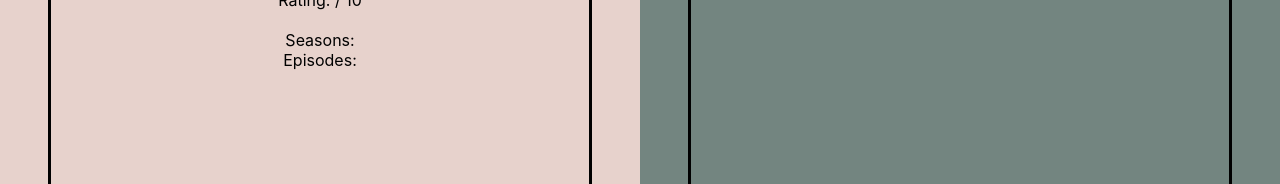
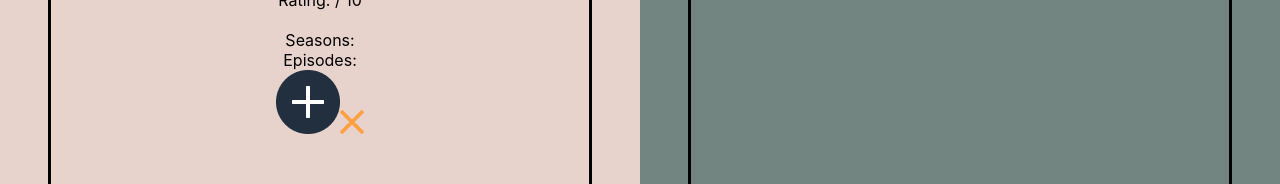
Before and after one commit to JohnnyOhall/critique_it, a React (Create React App) app in the folder client/: page / in a window 1280 px wide. Both pictures are taken after a click on the picture 320 px from the left and 803 px from the top of the page. Shown: the part 843-1027 px from the top of the page. Built offline with nearby package versions, Linux system fonts and the light colour scheme; a web font is replaced by a local one.

Commit message:
add select and close button to critique select component

```diff
--- a/client/src/components/Main/LeftSide/CritiqueSelect.jsx
+++ b/client/src/components/Main/LeftSide/CritiqueSelect.jsx
@@ -8,7 +8,7 @@ import CritiqueSelectAdd from "./CritiqueSelectAdd";
 import './CritiqueSelect.scss';
 
 
-const MAIN = "MAIN", ADD = "ADD"
+const MAIN = "MAIN", ADD = "ADD";
 
 
 const CritiqueSelect = props => {
@@ -18,7 +18,12 @@ const CritiqueSelect = props => {
   return (
     <section className="critique-left" id="nav-critique">
       { mode === MAIN && <CritiqueSelectMain onAdd={() => transition( ADD )} /> }
-      { mode === ADD && <CritiqueSelectAdd />}
+      { mode === ADD &&
+        <CritiqueSelectAdd
+          onClose={() => transition( back )}
+          onSelect={() => transition( MAIN )}
+        />
+      }
     </section>
   );
 };
--- a/client/src/components/Main/LeftSide/CritiqueSelectAdd.jsx
+++ b/client/src/components/Main/LeftSide/CritiqueSelectAdd.jsx
@@ -47,8 +47,18 @@ const CritiqueSelectAdd = props => {
       .catch(console.error);
   };
 
+  // Starts building page in database when user selects the show, then transitions to the main page
+  const selectShow = ( data ) => {
+    axios.post( '/pages/create', data )
+      .then(res => {
+        props.onSelect();
+      })
+      .catch(console.error);
+  }
+
   return (
     <div className="critique-select">
+
       <form onSubmit={ e => e.preventDefault( )}>
         <input
           placeholder="Enter Show Name"
@@ -58,6 +68,7 @@ const CritiqueSelectAdd = props => {
         />
         <button onClick={ e => findShow( search ) }>Search</button>
       </form>
+
       <p>Show Title: { show.name }</p>
       <p>Show ID: { show.id }</p>
       <p>Rating: { show.rating } / 10</p>
@@ -65,6 +76,21 @@ const CritiqueSelectAdd = props => {
       <img src={ show.image } />
       <p>Seasons: { show.seasons }</p>
       <p>Episodes: { show.episodes }</p>
+
+      <img
+        className="select-button"
+        src="images/add.png"
+        alt="Select"
+        onClick={ () => selectShow( show ) }
+      />
+
+      <img
+        className="close-button"
+        src="images/close.png"
+        alt="Close"
+        onClick={ props.onClose }
+      />
+
     </div>
   );
 };
```
